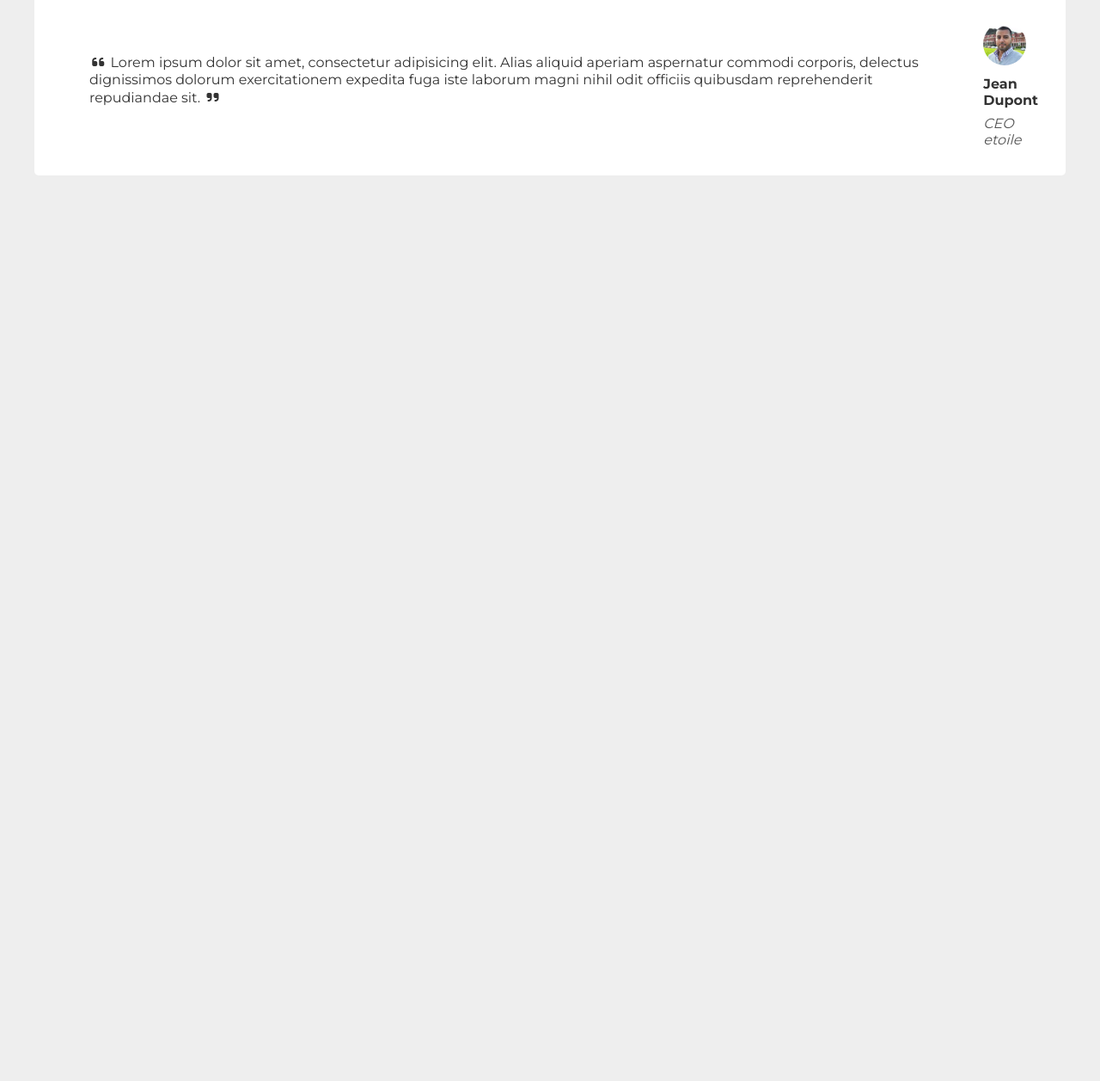
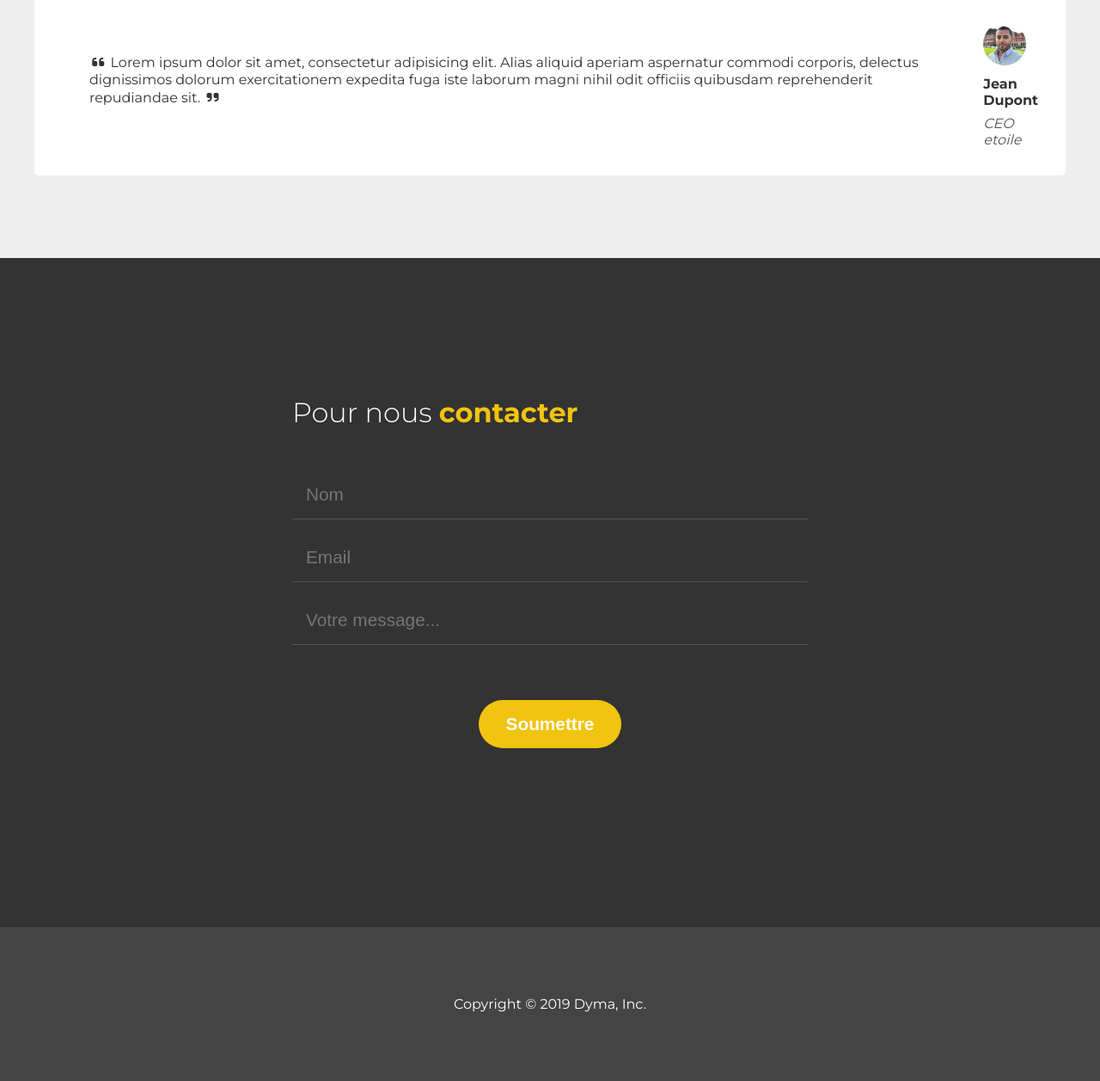
Before and after one commit to CorentinTalour/Agence-Ledor, a plain HTML site: page index.html in a window 1280 px wide. Shown: the part 2674-3931 px from the top of the page at 86% size. Before the commit the page ends 2974 px from the top, so only its background shows below. Drawn offline with Linux system fonts and the light colour scheme; a web font is replaced by a local one.

Commit message:
Mise en place de la section contact et du footer

```diff
--- a/css/style.css
+++ b/css/style.css
@@ -247,3 +247,60 @@ header a {
     border-radius: 50px;
     margin-bottom: 0.5rem;
 }
+
+/* contact */
+
+.contact {
+    padding: 10rem 1rem;
+    display: flex;
+    flex-direction: column;
+    align-items: center;
+}
+
+.contact-form {
+    max-width: 600px;
+    display: flex;
+    flex-direction: column;
+    width: 100%;
+}
+
+.contact-form input {
+    background: #333;
+    border: 0;
+    border-bottom: 1px solid #555;
+    padding: 1rem;
+    font-size: 1.3rem;
+    color: white;
+    outline: 0;
+    margin-bottom: 1rem;
+}
+
+.contact-form button {
+    display: block;
+    margin: 3rem auto;
+    padding: 1rem 2rem;
+    border: 0;
+    border-radius: 30px;
+    background: #f1c40f;
+    color: white;
+    font-weight: 700;
+    font-size: 1.3rem;
+    cursor: pointer;
+}
+
+.contact-form button:hover {
+    background: red;
+}
+
+/* footer */
+
+footer {
+    background: #444;
+    padding: 5rem 1rem;
+    color: white;
+    text-align: center;
+}
+
+footer p {
+    margin-bottom: 0;
+}
--- a/index.html
+++ b/index.html
@@ -132,5 +132,19 @@
         </div>
     </div>
 </div>
+<section class="contact bg-dark">
+    <form action="#" class="contact-form">
+        <h2 class="title">Pour nous <strong>contacter</strong></h2>
+        <input type="text" placeholder="Nom" name="name" id="name">
+        <input type="email" placeholder="Email" name="email" id="email">
+        <input type="text" placeholder="Votre message..." name="message" id="message">
+        <div>
+            <button>Soumettre</button>
+        </div>
+    </form>
+</section>
+<footer>
+    <p>Copyright &#169; 2019 Dyma, Inc.</p>
+</footer>
 </body>
 </html>
```
